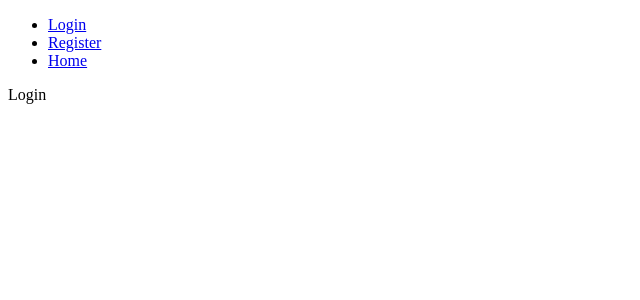
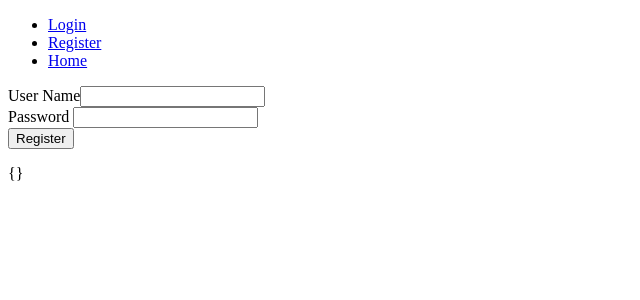
Before and after one commit to ketan-10/jwt-auth-node, a React (Create React App) app in the folder web/: page /login in a window 1280 px wide. Shown: the top 300 px of the page, without its empty margins (0-640 px from the left). Built offline with nearby package versions, Linux system fonts and the light colour scheme.

Commit message:
🚓 register User

```diff
--- a/web/src/TestCodeGen.tsx
+++ b/web/src/TestCodeGen.tsx
@@ -7,7 +7,7 @@ import {useMyTracksQuery} from "./generated/graphql";
 function TestCodeGen() {
 
   // old-way
-  const {data, loading, error} = useQuery(gql`
+  const {data, loading} = useQuery(gql`
     query Query {
       tracksForHome {
         id
--- a/web/src/components/MyForm.tsx
+++ b/web/src/components/MyForm.tsx
@@ -1,5 +1,5 @@
 import React from 'react';
-import {Formik, Form, Field} from 'formik';
+import {Formik, Form, Field, FormikConfig} from 'formik';
 
 // Formik by Ben Awad "https://www.youtube.com/watch?v=FD50LPJ6bjE"
 
@@ -7,7 +7,8 @@ const formData = {myUserName: '', myPassword: ''};
 export type FormData = typeof formData;
 
 interface Props {
-  onSubmit: (formData: FormData) => void,
+  // https://stackoverflow.com/questions/36311284/is-there-a-way-to-extract-the-type-of-typescript-interface-property
+  onSubmit: FormikConfig<FormData>['onSubmit'],
 }
 
 export const MyForm : React.FC<Props> = ({onSubmit}) => {
@@ -15,24 +16,36 @@ export const MyForm : React.FC<Props> = ({onSubmit}) => {
     <>
     <Formik initialValues={formData}
       onSubmit={onSubmit}
+      validate={(value)=>{
+        const errors = {} as typeof value;
+        if (!value.myUserName) {
+          errors.myUserName = 'Please enter your username';
+        }
+        if (!value.myPassword) {
+          errors.myPassword = 'Please enter your password';
+        }
+        return errors;
+      }}
     >
-      {({values, handleChange})=>(
+      {({values, errors, touched, handleChange})=>(
           <Form>
             <div>
               <label>User Name</label>
-              <input type="text" name="myUserName" value={values.myUserName} onChange={handleChange} />
+              <input type="text" name="myUserName" value={values.myUserName} onChange={handleChange} required/>
             </div>
             <div>
               <label>Password </label>
-              <Field type="input" name="myPassword"/>
+              <Field type="input" name="myPassword" required/>
             </div>
             <div>
               <button type="submit">Register</button>
             </div>
+            <p>{JSON.stringify(errors)}</p>
           </Form>
         )
       }
     </Formik>
+
     </>
   );
 }
--- a/web/src/generated/graphql.tsx
+++ b/web/src/generated/graphql.tsx
@@ -69,12 +69,52 @@ export type User = {
   tokenVersion: Scalars['Int'];
 };
 
+export type RegisterUserMutationVariables = Exact<{
+  registerPassword: Scalars['String'];
+  registerEmail: Scalars['String'];
+}>;
+
+
+export type RegisterUserMutation = { __typename?: 'Mutation', register: boolean };
+
 export type MyTracksQueryVariables = Exact<{ [key: string]: never; }>;
 
 
 export type MyTracksQuery = { __typename?: 'Query', tracksForHome: Array<{ __typename?: 'Track', id: string, auther?: Maybe<string> }> };
 
 
+export const RegisterUserDocument = gql`
+    mutation RegisterUser($registerPassword: String!, $registerEmail: String!) {
+  register(password: $registerPassword, email: $registerEmail)
+}
+    `;
+export type RegisterUserMutationFn = Apollo.MutationFunction<RegisterUserMutation, RegisterUserMutationVariables>;
+
+/**
+ * __useRegisterUserMutation__
+ *
+ * To run a mutation, you first call `useRegisterUserMutation` within a React component and pass it any options that fit your needs.
+ * When your component renders, `useRegisterUserMutation` returns a tuple that includes:
+ * - A mutate function that you can call at any time to execute the mutation
+ * - An object with fields that represent the current status of the mutation's execution
+ *
+ * @param baseOptions options that will be passed into the mutation, supported options are listed on: https://www.apollographql.com/docs/react/api/react-hooks/#options-2;
+ *
+ * @example
+ * const [registerUserMutation, { data, loading, error }] = useRegisterUserMutation({
+ *   variables: {
+ *      registerPassword: // value for 'registerPassword'
+ *      registerEmail: // value for 'registerEmail'
+ *   },
+ * });
+ */
+export function useRegisterUserMutation(baseOptions?: Apollo.MutationHookOptions<RegisterUserMutation, RegisterUserMutationVariables>) {
+        const options = {...defaultOptions, ...baseOptions}
+        return Apollo.useMutation<RegisterUserMutation, RegisterUserMutationVariables>(RegisterUserDocument, options);
+      }
+export type RegisterUserMutationHookResult = ReturnType<typeof useRegisterUserMutation>;
+export type RegisterUserMutationResult = Apollo.MutationResult<RegisterUserMutation>;
+export type RegisterUserMutationOptions = Apollo.BaseMutationOptions<RegisterUserMutation, RegisterUserMutationVariables>;
 export const MyTracksDocument = gql`
     query MyTracks {
   tracksForHome {
--- /dev/null
+++ b/web/src/graphql/registerUser.graphql
@@ -0,0 +1,3 @@
+mutation RegisterUser($registerPassword: String!, $registerEmail: String!) {
+  register(password: $registerPassword, email: $registerEmail)
+}
--- a/web/src/pages/Login.tsx
+++ b/web/src/pages/Login.tsx
@@ -1,9 +1,14 @@
 import React from 'react';
+import { MyForm } from '../components/MyForm';
 
 export const Login : React.FC = () => {
   return (
-    <div>
-      Login
-    </div>
+    <>
+      <MyForm onSubmit={
+        (data)=>{
+          console.log(data);
+        }
+      }/>
+    </>
   );
 }
--- a/web/src/pages/Register.tsx
+++ b/web/src/pages/Register.tsx
@@ -1,15 +1,22 @@
 import React from 'react';
 import { MyForm } from '../components/MyForm';
-
-// Formic by Ben Awad "https://www.youtube.com/watch?v=FD50LPJ6bjE"
-
+import {useRegisterUserMutation} from '../generated/graphql';
 
 export const Register : React.FC = () => {
+
+  const [registerUser, {data,loading,error}] = useRegisterUserMutation();
   return (
     <>
       <MyForm onSubmit={
-        (data)=>{
-          console.log(data);
+        async (data, {setSubmitting})=>{
+          setSubmitting(true);
+          await registerUser({
+            variables:{
+              registerEmail: data.myUserName,
+              registerPassword: data.myPassword,
+            }
+          });
+          setSubmitting(false);
         }
       }/>
     </>
```
Also changed, not shown: 1 other file (tests, documents, lock files or other folders).
